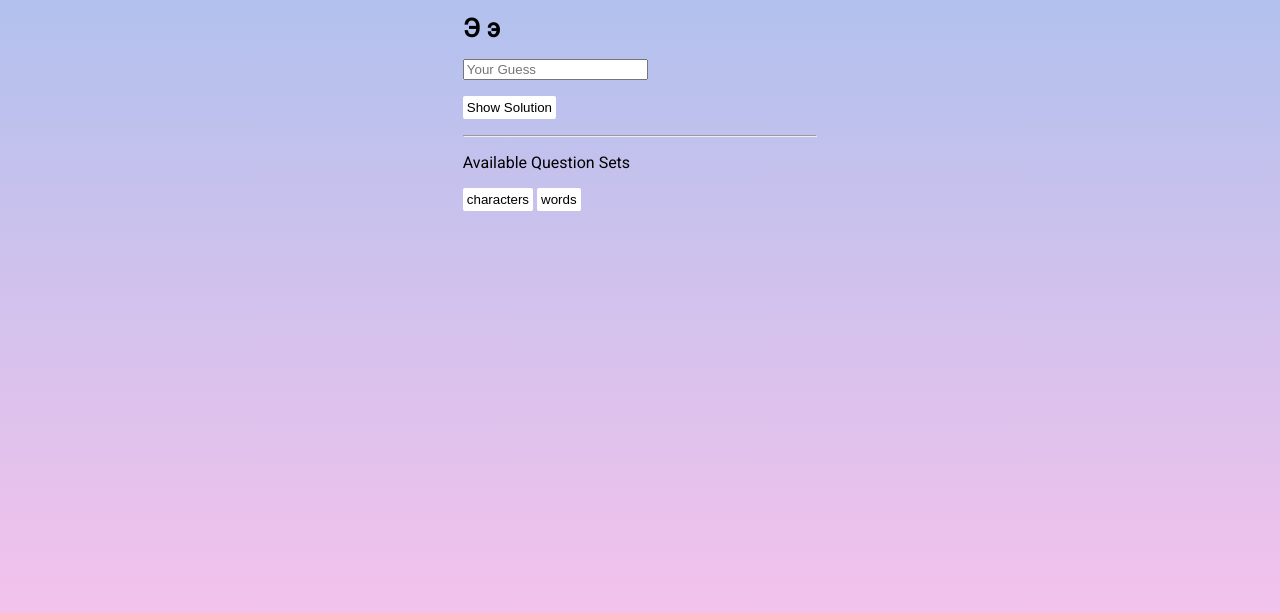
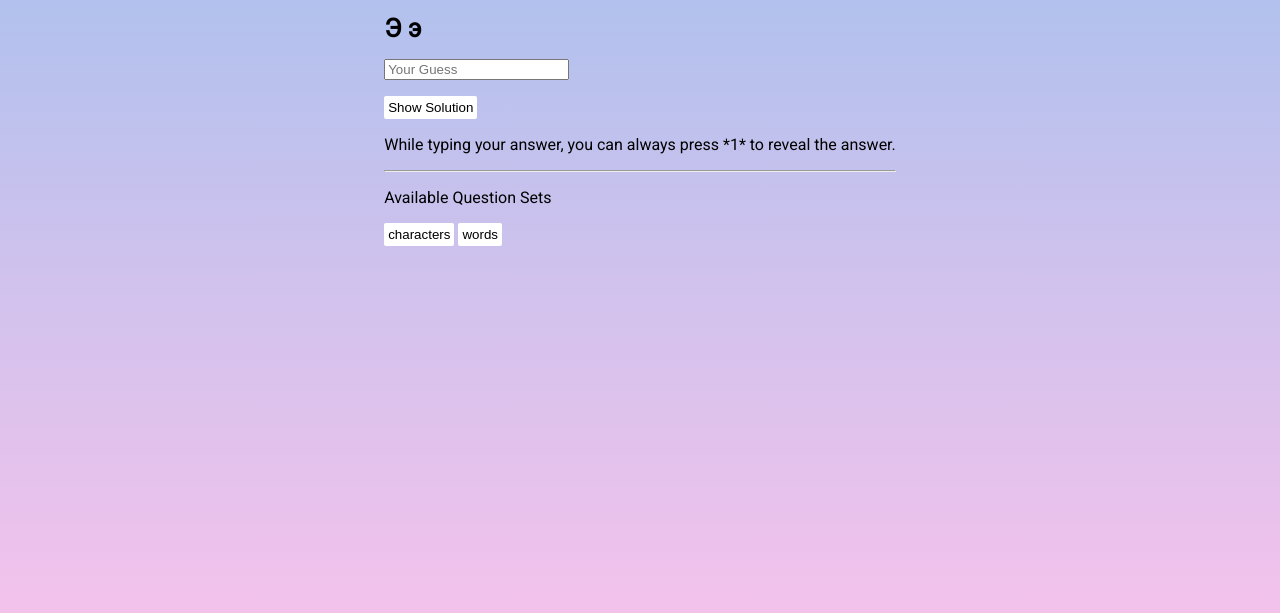
Before and after one commit to IngoKl/russian-alphabet-trainer, a plain HTML site: page index.html in a window 1280 px wide. Shown: the part 111-724 px from the top of the page. Drawn offline with nearby package versions, Linux system fonts and the light colour scheme.

Commit message:
Add note

```diff
--- a/index.html
+++ b/index.html
@@ -26,6 +26,9 @@
             <button v-on:click="showSolution">Show Solution</button>
             <span>&nbsp;<em>{{ solution }}</em></span>
         </p>
+        <p>
+           While typing your answer, you can always press *1* to reveal the answer.
+        </p>
 
         <hr>
 
```
